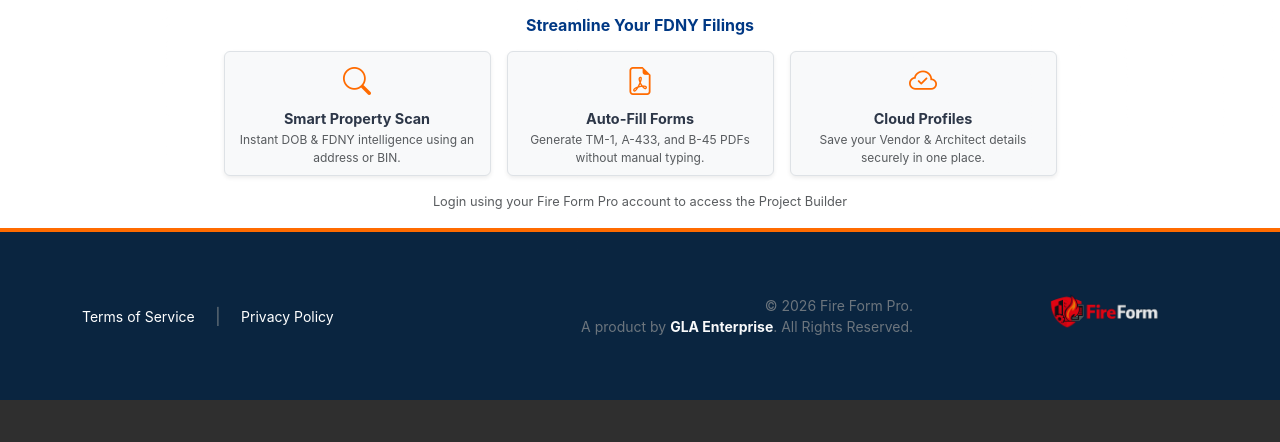
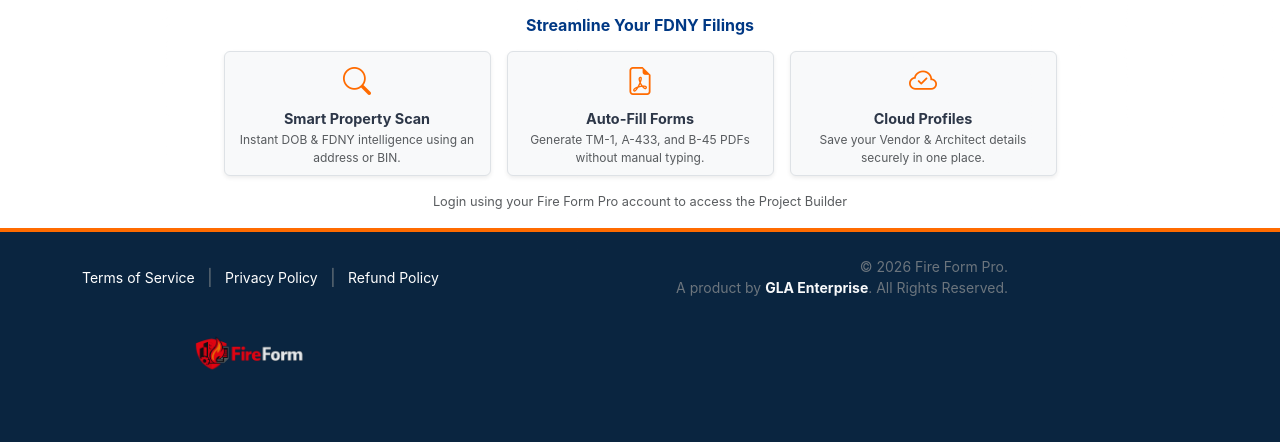
Before and after one commit to glaprintingco-design/doc-pro, a Flask app: page / in a window 1280 px wide; the page is wider, and only the part inside the window is pictured. Shown: the part 801-1243 px from the top of that part. Before the commit the page ends 1201 px from the top of that part, so only its background shows below. Run offline with Flask 3, Linux system fonts and the light colour scheme.

Commit message:
Update index.html

```diff
--- a/templates/index.html
+++ b/templates/index.html
@@ -1,3 +1,4 @@
+
 <!DOCTYPE html>
 <html lang="en">
 <head>
@@ -109,10 +110,12 @@
         <div class="container">
             <div class="row align-items-center">
 
-                <div class="col-md-4 text-center text-md-start mb-3 mb-md-0">
-					<a href="/terms" class="text-white text-decoration-none me-3 small">Terms of Service</a>
+                <div class="col-md-5 text-center text-md-start mb-3 mb-md-0">
+					<a href="/terms" class="text-white text-decoration-none me-2 small">Terms of Service</a>
 					<span class="text-secondary">|</span>
-					<a href="/privacy" class="text-white text-decoration-none ms-3 small">Privacy Policy</a>
+					<a href="/privacy" class="text-white text-decoration-none mx-2 small">Privacy Policy</a>
+					<span class="text-secondary">|</span>
+					<a href="/refund" class="text-white text-decoration-none ms-2 small">Refund Policy</a>
 				</div>
 
                 <div class="col-md-5 text-center text-md-end mb-3 mb-md-0">
```
